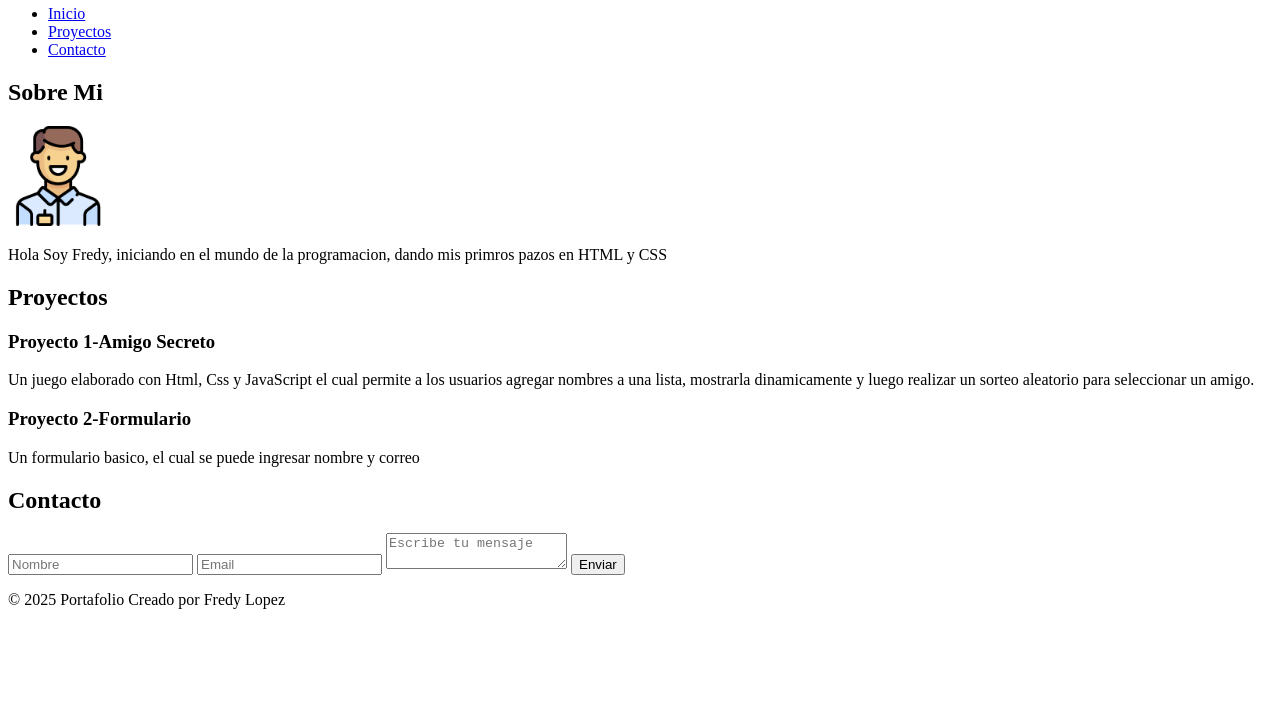
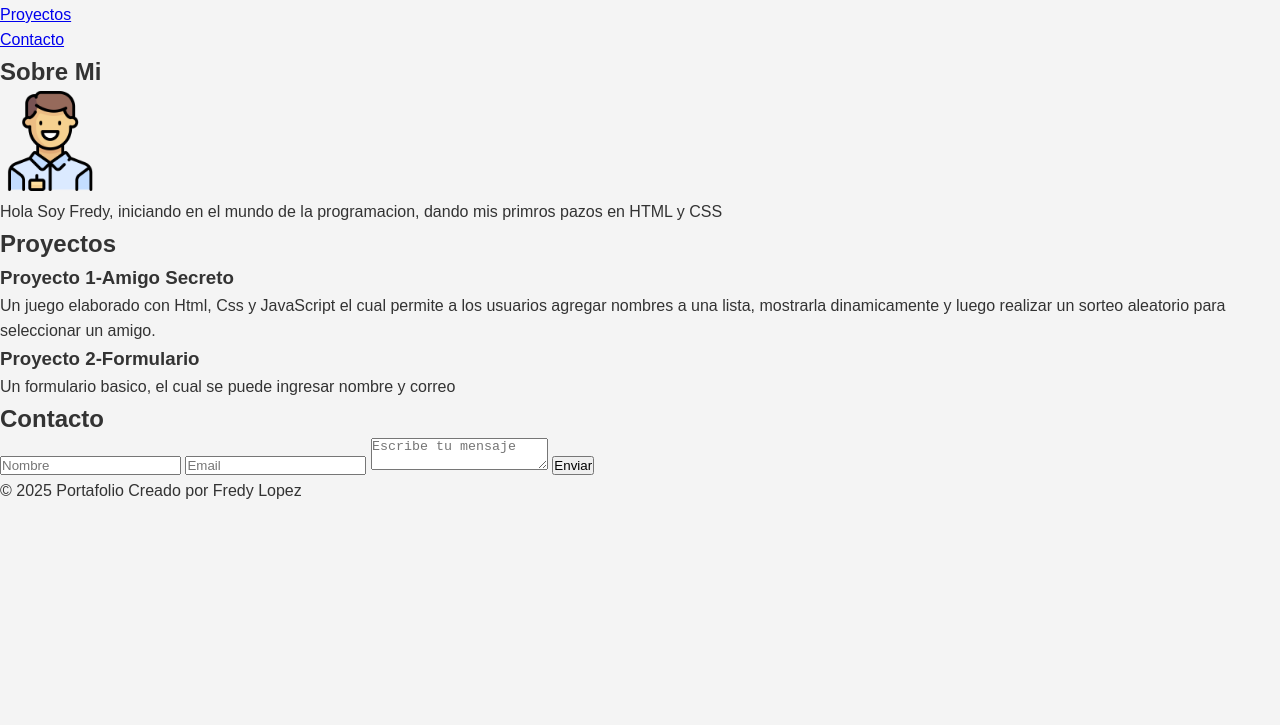
Before and after one commit to fred001-lop/Elementos-Basicos-HTML, a plain HTML site: page pagina/page.html in a window 1280 px wide. Shown: the part 75-800 px from the top of the page. Drawn offline with Linux system fonts and the light colour scheme.

Commit message:
Add Style

```diff
--- /dev/null
+++ b/assets/page.css
@@ -0,0 +1,16 @@
+*{
+    margin: 0;
+    padding: 0;
+    box-sizing: border-box;
+}
+
+body{
+    font-family: Arial, sans-serif;
+    background: #f4f4f4;
+    color: #333;
+    line-height: 1.6;
+}
+
+header{
+
+}
--- a/pagina/page.html
+++ b/pagina/page.html
@@ -4,6 +4,7 @@
     <meta charset="UTF-8">
     <meta name="viewport" content="width=device-width, initial-scale=1.0">
     <title>Mi Primer Portafolio</title>
+    <link rel="stylesheet" href="/assets/page.css">
 </head>
 <body>
     <header>
@@ -39,7 +40,7 @@
         <h2>Contacto</h2>
         <form action="">
             <input type="text" placeholder="Nombre" required>
-            <input type="email" placeholder="Email">
+            <input type="email" placeholder="Email" required>
             <textarea placeholder="Escribe tu mensaje"></textarea>
             <button type="submit">Enviar</button>
         </form>
```
